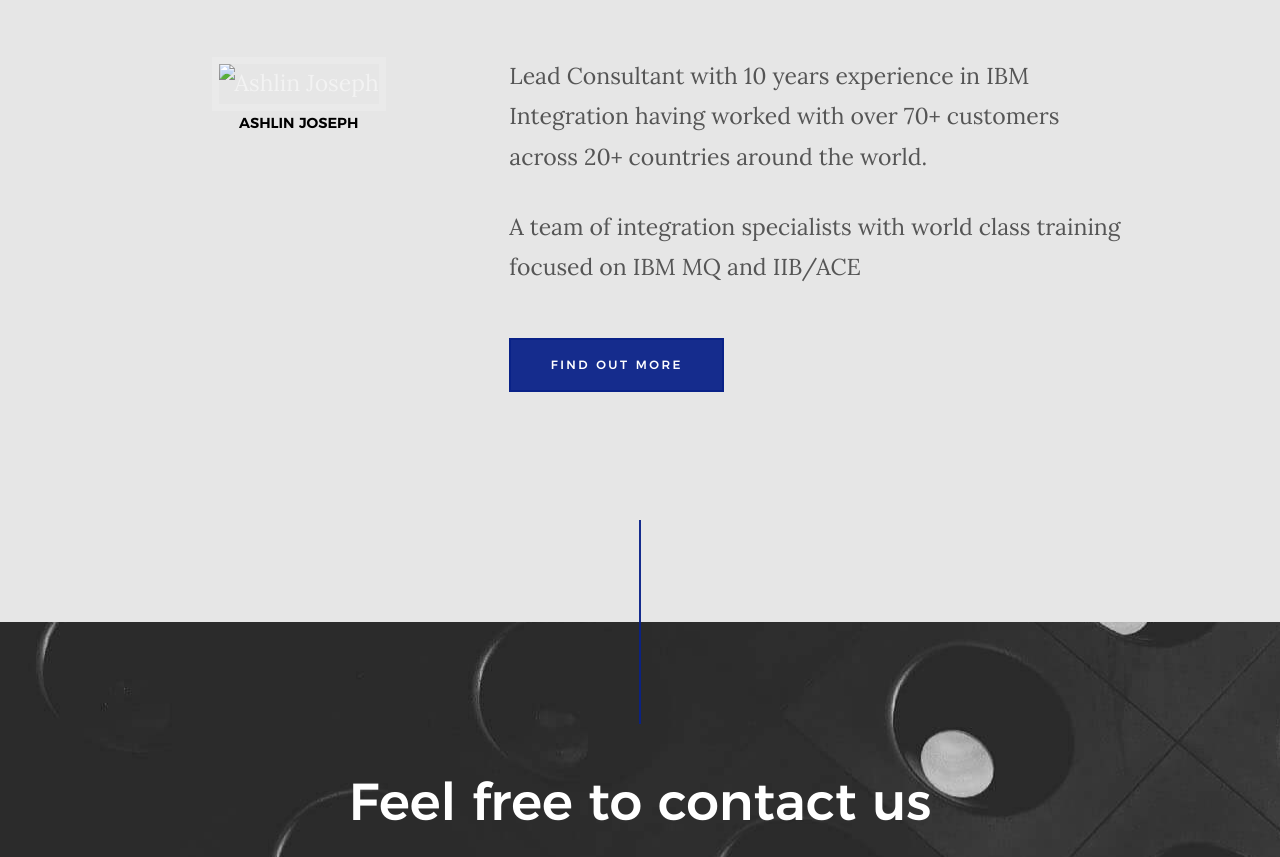
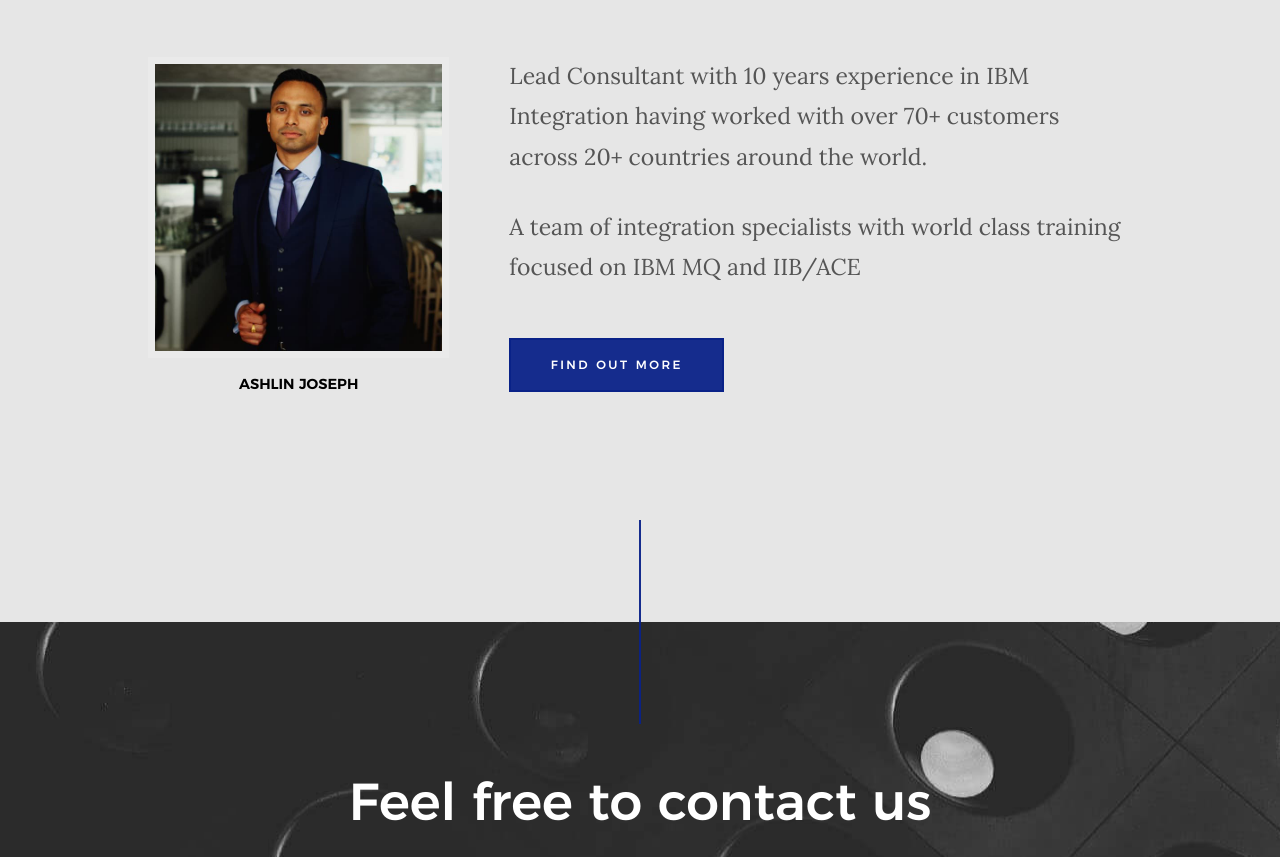
Before and after one commit to Dashagr/consultaj, a plain HTML site: page index.html in a window 1280 px wide. Shown: the part 1961-2818 px from the top of the page. Drawn offline with Linux system fonts and the light colour scheme; the site is published under a folder, as on GitHub Pages, so addresses that start at the root find nothing; files whose address does not match are found by name.

Commit message:
updation

```diff
--- a/css/main.css
+++ b/css/main.css
@@ -1,9 +1,8 @@
 /* ===================================================================
  *
- *  Fadesint Main Stylesheet
+ *  Fidesint Main Stylesheet
  *
  * =================================================================== */
-
 
 
 
@@ -1891,8 +1890,8 @@ input::-moz-focus-inner {
     width: 100%;
     height: 100%;
     opacity: .4;
+    background: -o-linear-gradient(top, transparent 0%, rgba(0, 0, 0, 1) 100%);
     background: -webkit-gradient(linear, left top, left bottom, from(transparent), to(rgba(0, 0, 0, 1)));
-    background: -o-linear-gradient(top, transparent 0%, rgba(0, 0, 0, 1) 100%);
     background: linear-gradient(to bottom, transparent 0%, rgba(0, 0, 0, 1) 100%);
     filter: progid: DXImageTransform.Microsoft.gradient(startColorstr='#00000000', endColorstr='#cc000000', GradientType=0);
 }
@@ -2668,7 +2667,6 @@ html.no-csstransitions .home-content__main {
 }
 
 .services-list .service-icon {
-    /* float: left; */
     margin: auto;
     color: var(--icons-color);
     font-size: 4.8rem;
--- a/index.html
+++ b/index.html
@@ -304,7 +304,7 @@
 
             <div class="col-1-3 tab-full">
                 <div class="about-img">
-                    <img src="/images/aj.jpg" alt="Ashlin Joseph">
+                    <img src="./images/aj.jpg" alt="Ashlin Joseph">
                     <p>Ashlin Joseph</p>
                 </div>
 
```
